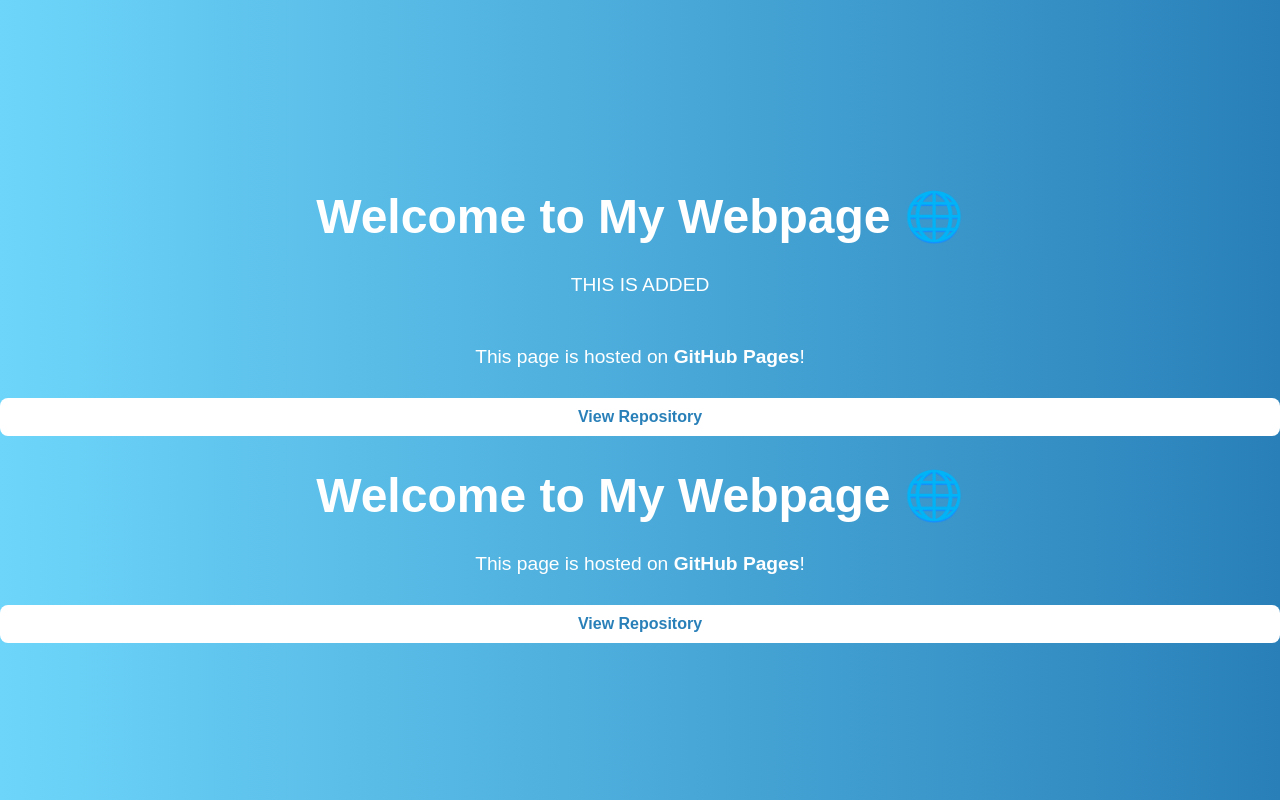
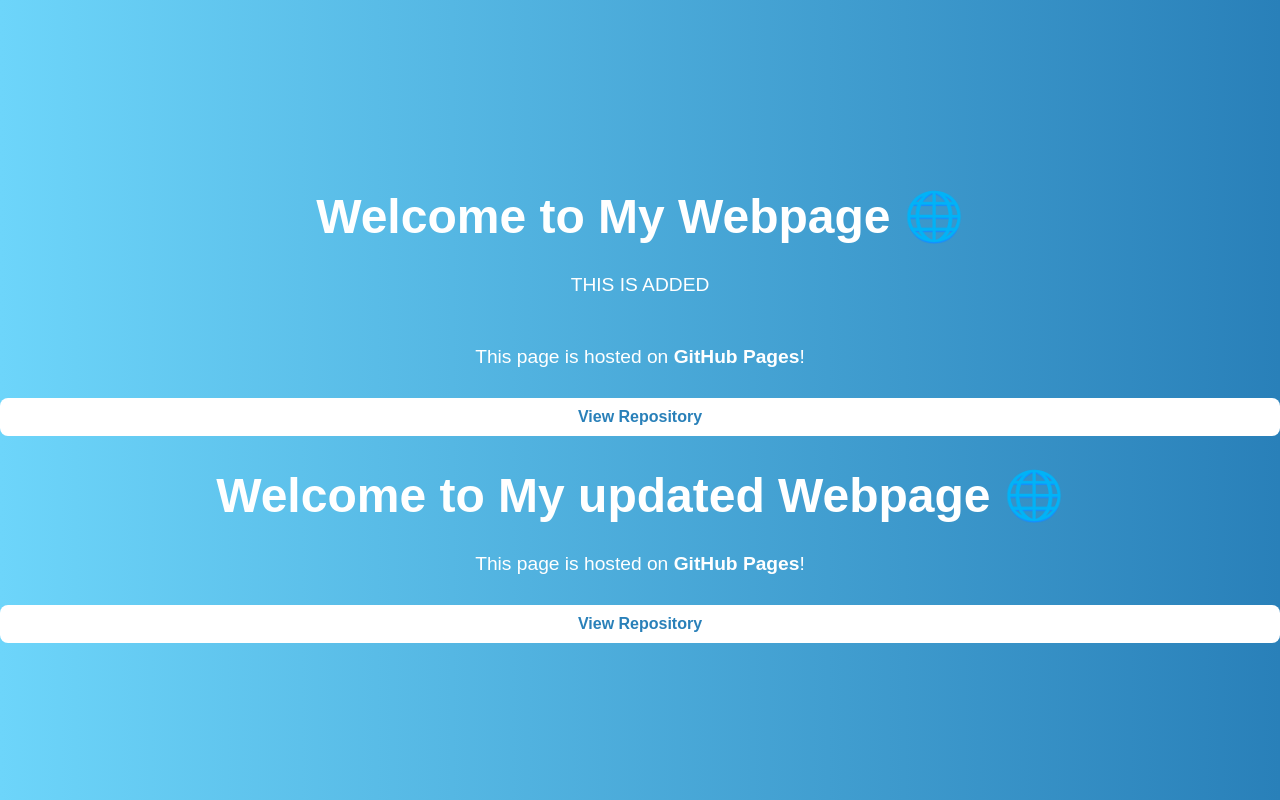
Before and after one commit to Naveenakec/mywebpage, a plain HTML site: page index.html in a window 1280 px wide. Drawn offline with Linux system fonts and the light colour scheme.

Commit message:
Update index.html

```diff
--- a/index.html
+++ b/index.html
@@ -102,7 +102,7 @@
   </head>
 
   <body>
-    <h1>Welcome to My Webpage 🌐</h1>
+    <h1>Welcome to My updated Webpage 🌐</h1>
     <p>This page is hosted on <b>GitHub Pages</b>!</p>
     <a href="https://github.com/naveenakec/mywebpage" target="_blank">View Repository</a>
   </body>
```
